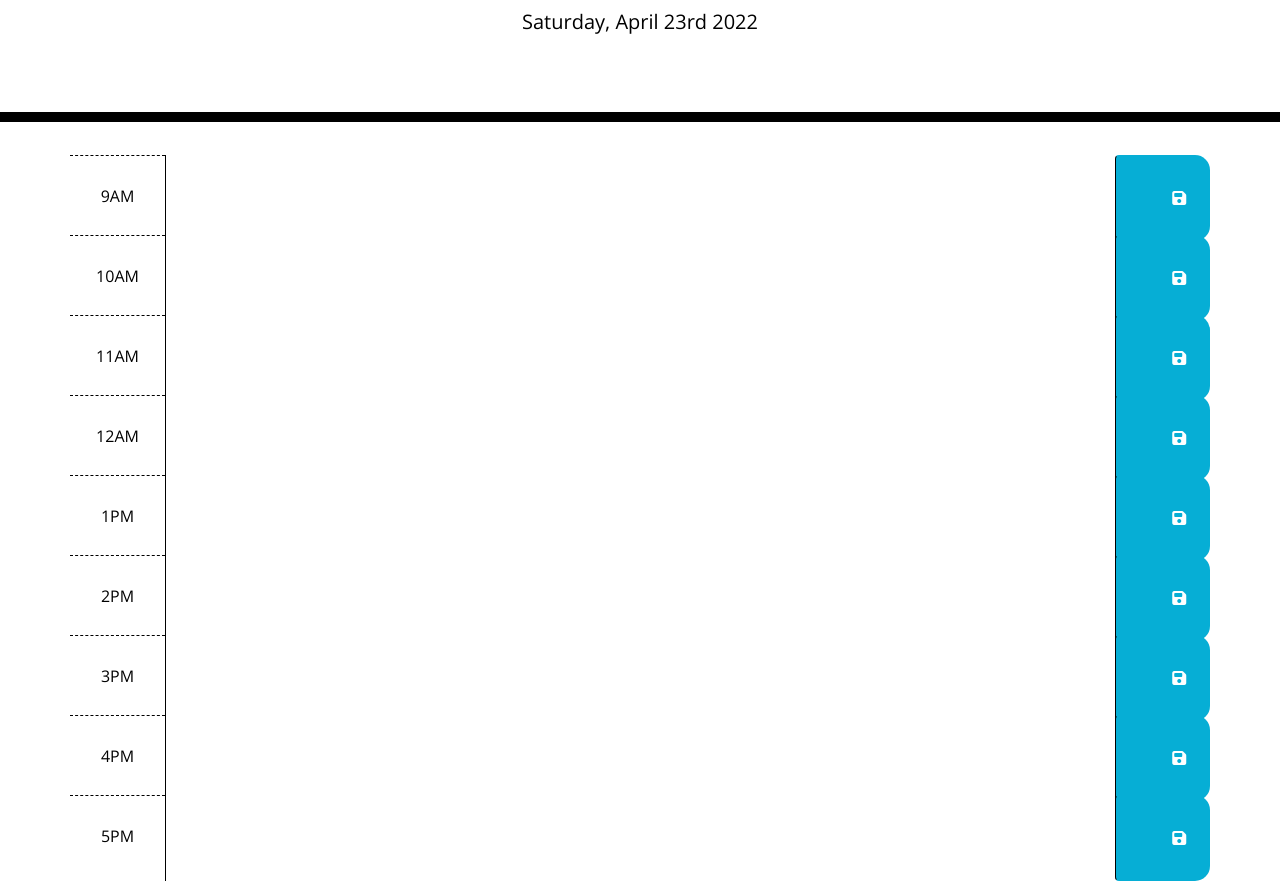
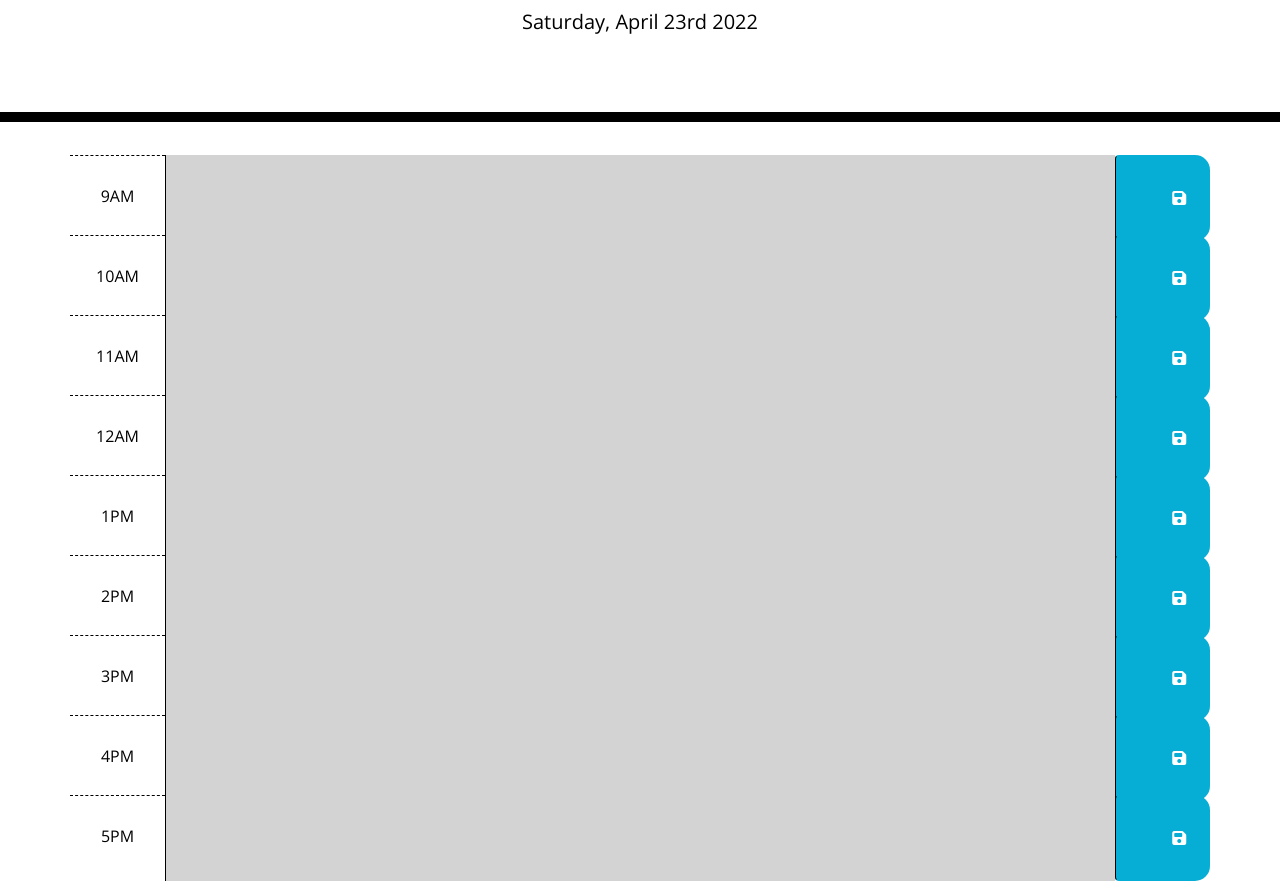
Before and after one commit to hectorromo06/work-day-scheduler, a plain HTML site: page index.html in a window 1280 px wide. Shown: the part 182-1063 px from the top of the page. Drawn offline with nearby package versions, Linux system fonts and the light colour scheme.

Commit message:
Colorize textblock

```diff
--- a/assets/js/script.js
+++ b/assets/js/script.js
@@ -1,6 +1,35 @@
 $(document).ready(function () {
-    // Current day is displayed on top of page
-    $('#currentDay').text(moment().format("dddd, MMMM Do YYYY"));
-
 
 });
+
+// Current day is displayed on top of page
+$('#currentDay').text(moment().format("dddd, MMMM Do YYYY"));
+
+// Colorizes text blocks to represent hours of day
+var time = function () {
+    var hours = document.querySelector('.container');
+
+    var totalHours = hours.children.length;
+    console.log("🚀 ~ file: script.js ~ line 8 ~ totalHours", totalHours)
+
+    var currentHour = moment().hour();
+    console.log("🚀 ~ file: script.js ~ line 11 ~ currenHour", currentHour)
+
+    var textAreas = document.querySelectorAll('.description');
+    console.log("🚀 ~ file: script.js ~ line 14 ~ textAreas", textAreas)
+
+    for (var i = 0; i < textAreas.length; i++) {
+
+        console.log(textAreas[i].id);
+
+        if (textAreas[i].id.split('-')[1] < currentHour) {
+            textAreas[i].classList.add('past');
+        } else if (textAreas[i].id.split('-')[1] == currentHour) {
+            textAreas[i].classList.add('present');
+        } else {
+            textAreas[i].classList.add('future');
+
+        }
+    }
+}
+time();
--- a/index.html
+++ b/index.html
@@ -26,7 +26,7 @@
       <div class="hour col-md-1">
         9AM
       </div>
-      <textarea class="description col-md-10">
+      <textarea id="hour-9" class="description col-md-10">
 
       </textarea>
       <button class="btn saveBtn col-md-1">
@@ -37,7 +37,7 @@
       <div class="hour col-md-1">
         10AM
       </div>
-      <textarea class="description col-md-10">
+      <textarea id="hour-10" class="description col-md-10">
 
       </textarea>
       <button class="btn saveBtn col-md-1">
@@ -48,7 +48,7 @@
       <div class="hour col-md-1">
         11AM
       </div>
-      <textarea class="description col-md-10">
+      <textarea id="hour-11" class="description col-md-10">
 
       </textarea>
       <button class="btn saveBtn col-md-1">
@@ -59,7 +59,7 @@
       <div class="hour col-md-1">
         12AM
       </div>
-      <textarea class="description col-md-10">
+      <textarea id="hour-12" class="description col-md-10">
 
       </textarea>
       <button class="btn saveBtn col-md-1">
@@ -70,7 +70,7 @@
       <div class="hour col-md-1">
         1PM
       </div>
-      <textarea class="description col-md-10">
+      <textarea id="hour-13" class="description col-md-10">
 
       </textarea>
       <button class="btn saveBtn col-md-1">
@@ -81,7 +81,7 @@
       <div class="hour col-md-1">
         2PM
       </div>
-      <textarea class="description col-md-10">
+      <textarea id="hour-14" class="description col-md-10">
 
       </textarea>
       <button class="btn saveBtn col-md-1">
@@ -92,7 +92,7 @@
       <div class="hour col-md-1">
         3PM
       </div>
-      <textarea class="description col-md-10">
+      <textarea id="hour-15" class="description col-md-10">
 
       </textarea>
       <button class="btn saveBtn col-md-1">
@@ -103,7 +103,7 @@
       <div class="hour col-md-1">
         4PM
       </div>
-      <textarea class="description col-md-10">
+      <textarea id="hour-16" class="description col-md-10">
 
       </textarea>
       <button class="btn saveBtn col-md-1">
@@ -114,7 +114,7 @@
       <div class="hour col-md-1">
         5PM
       </div>
-      <textarea class="description col-md-10">
+      <textarea id="hour-17" class="description col-md-10">
 
       </textarea>
       <button class="btn saveBtn col-md-1">
```
